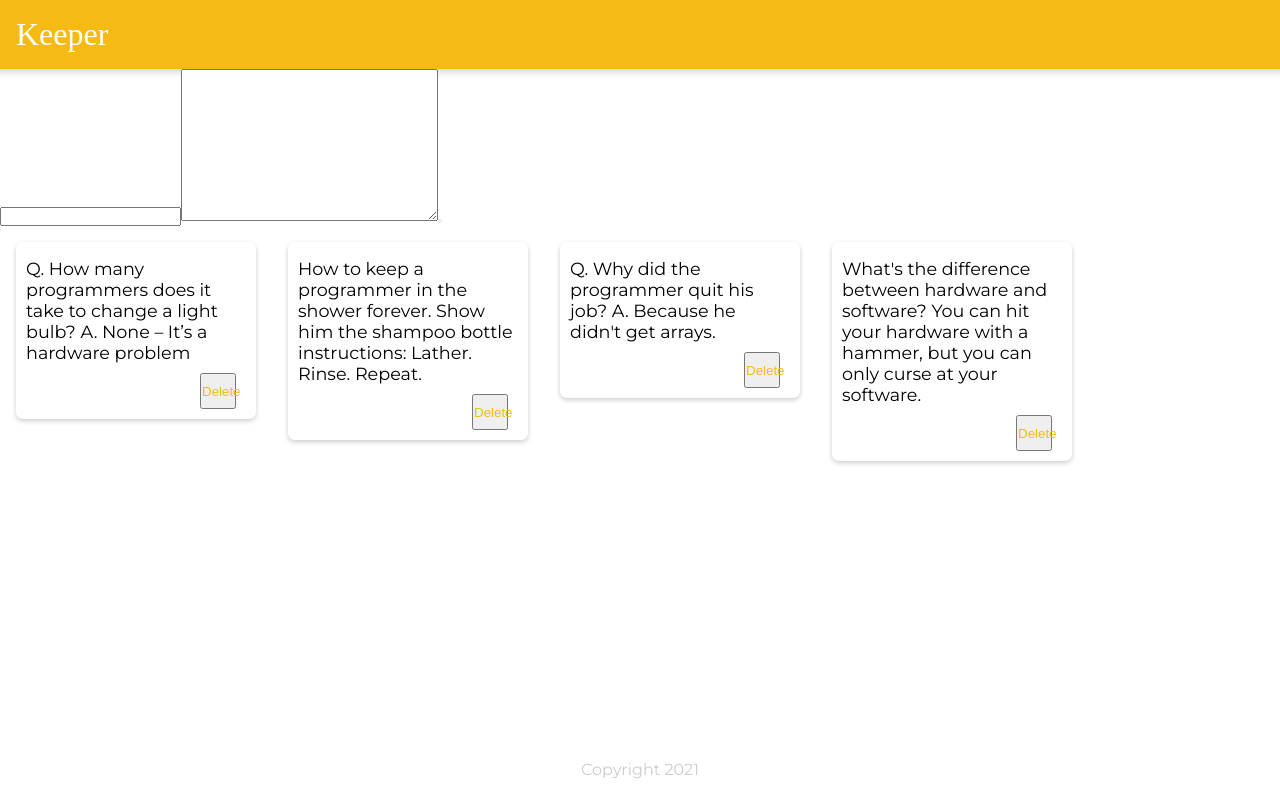
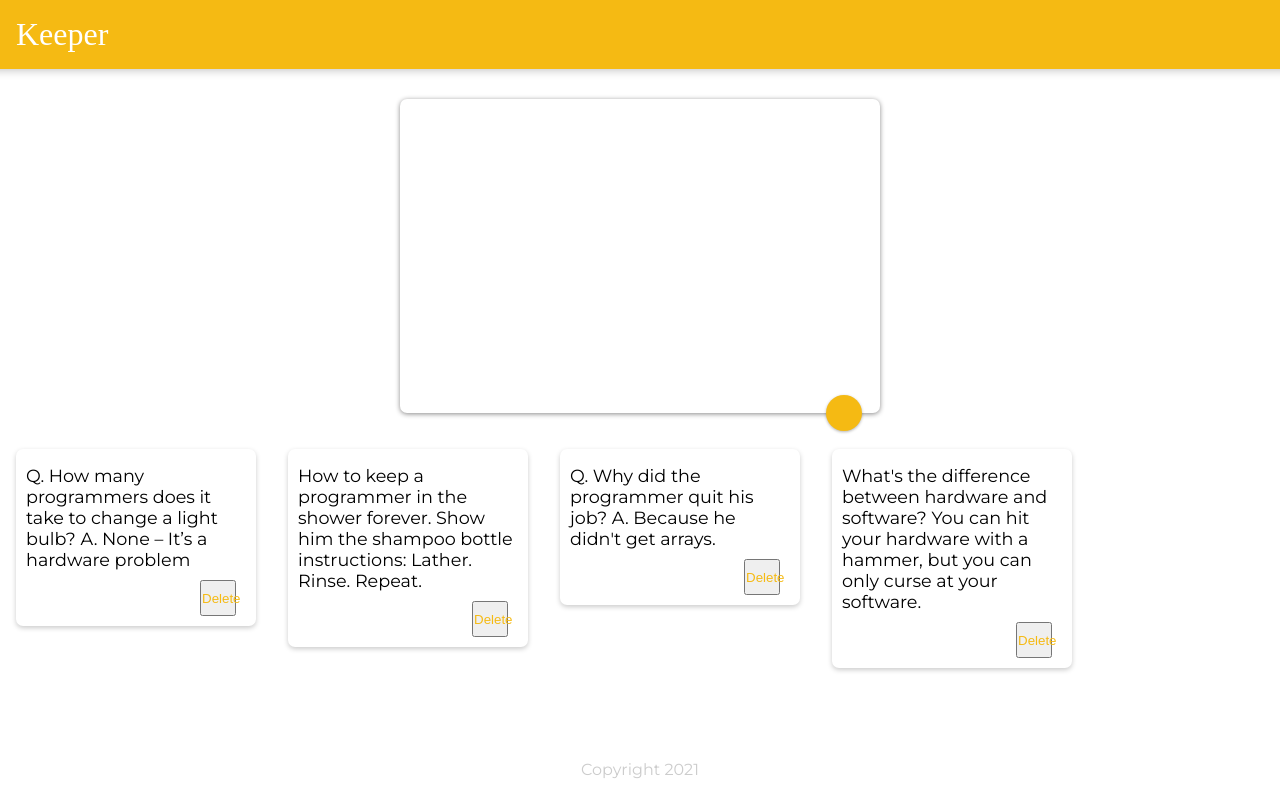
Before and after one commit to Bhavyawahie/reactTODO, a React (Create React App) app: page / in a window 1280 px wide. Built offline with nearby package versions, Linux system fonts and the light colour scheme; a web font is replaced by a local one.

Commit message:
form styles added

```diff
--- a/public/styles.css
+++ b/public/styles.css
@@ -64,3 +64,36 @@ footer p {
   cursor: pointer;
   ouutline: none;
 }
+form {
+  position: relative;
+  width: 480px;
+  margin: 30px auto 20px auto;
+  background: #fff;
+  padding: 15px;
+  border-radius: 7px;
+  box-shadow: 0 1px 5px rgb(138, 137, 137);
+}
+form input,
+form textarea {
+  width: 100%;
+  border: none;
+  padding: 4px;
+  outline: none;
+  font-size: 1.2em;
+  font-family: inherit;
+  resize: none;
+}
+form button {
+  position: absolute;
+  right: 18px;
+  bottom: -18px;
+  background: #f5ba13;
+  color: #fff;
+  border: none;
+  border-radius: 50%;
+  width: 36px;
+  height: 36px;
+  box-shadow: 0 1px 3px rgba(0, 0, 0, 0.3);
+  cursor: pointer;
+  outline: none;
+}
```
